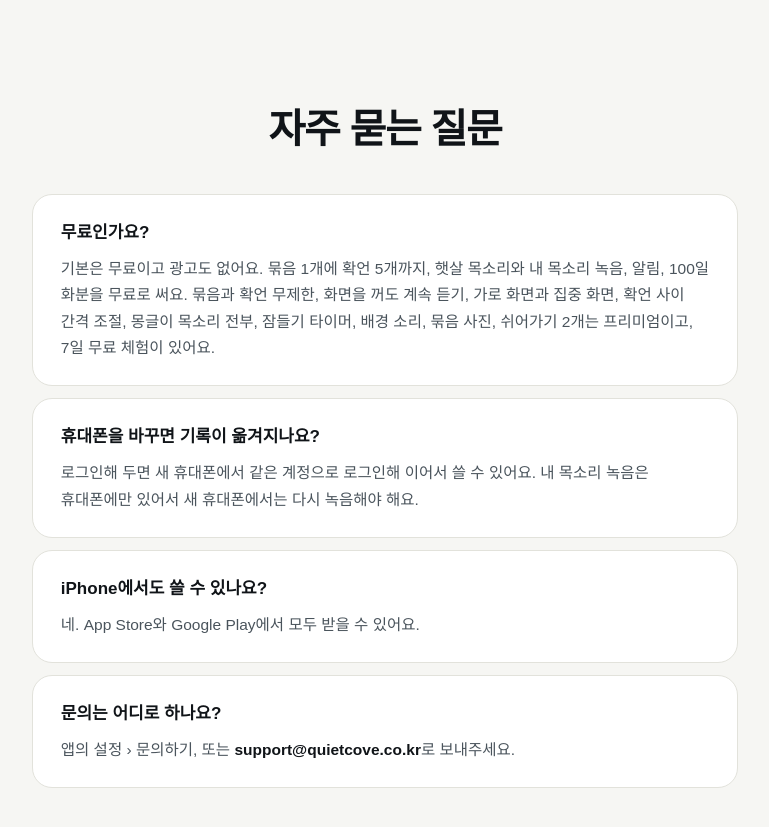
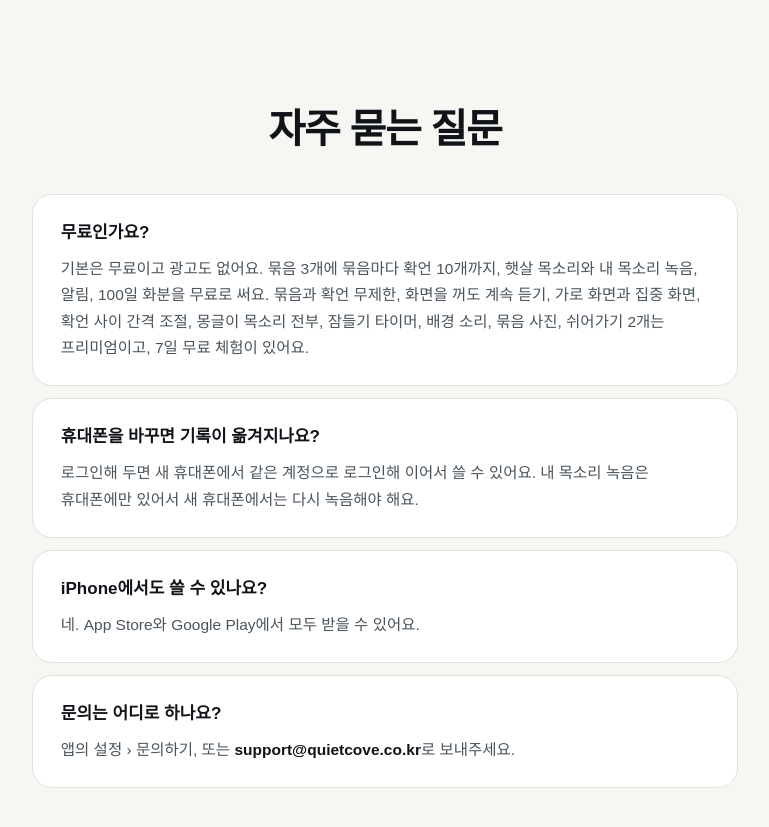
Before and after one commit to quietcove/quietcove-site, a Jekyll site: the page mirae/index.html, which Jekyll copies as it is, in a window 1280 px wide and 900 px high, scrolled down 3262 px. Shown: the top 827 px of the window, without its empty margins (255-1024 px from the left). Built offline with Jekyll 4.4.1, drawn with Linux system fonts in a browser that asks for light colours; some web fonts are replaced.

Commit message:
미래낭독 무료 범위: 묶음 3개, 묶음마다 확언 10개
Co-Authored-By: Claude Opus 5.5 <noreply@anthropic.com>
Claude-Session: https://claude.ai/code/session_01KuhDcUDuYoZwAVwpPpT39o

```diff
--- a/mirae/index.html
+++ b/mirae/index.html
@@ -178,7 +178,7 @@
       <div style="margin-top: 40px; display: grid; gap: 12px">
         <div style="border-radius: 20px; background: #FFFFFF; border: 1px solid #E2E2DB; padding: 24px 28px">
           <h3 style="margin: 0; font-size: 17px; font-weight: 600">무료인가요?</h3>
-          <p style="margin: 8px 0 0; font-size: 15.5px; color: #4A545C">기본은 무료이고 광고도 없어요. 묶음 1개에 확언 5개까지, 햇살 목소리와 내 목소리 녹음, 알림, 100일 화분을 무료로 써요. 묶음과 확언 무제한, 화면을 꺼도 계속 듣기, 가로 화면과 집중 화면, 확언 사이 간격 조절, 몽글이 목소리 전부, 잠들기 타이머, 배경 소리, 묶음 사진, 쉬어가기 2개는 프리미엄이고, 7일 무료 체험이 있어요.</p>
+          <p style="margin: 8px 0 0; font-size: 15.5px; color: #4A545C">기본은 무료이고 광고도 없어요. 묶음 3개에 묶음마다 확언 10개까지, 햇살 목소리와 내 목소리 녹음, 알림, 100일 화분을 무료로 써요. 묶음과 확언 무제한, 화면을 꺼도 계속 듣기, 가로 화면과 집중 화면, 확언 사이 간격 조절, 몽글이 목소리 전부, 잠들기 타이머, 배경 소리, 묶음 사진, 쉬어가기 2개는 프리미엄이고, 7일 무료 체험이 있어요.</p>
         </div>
         <div style="border-radius: 20px; background: #FFFFFF; border: 1px solid #E2E2DB; padding: 24px 28px">
           <h3 style="margin: 0; font-size: 17px; font-weight: 600">휴대폰을 바꾸면 기록이 옮겨지나요?</h3>
```
